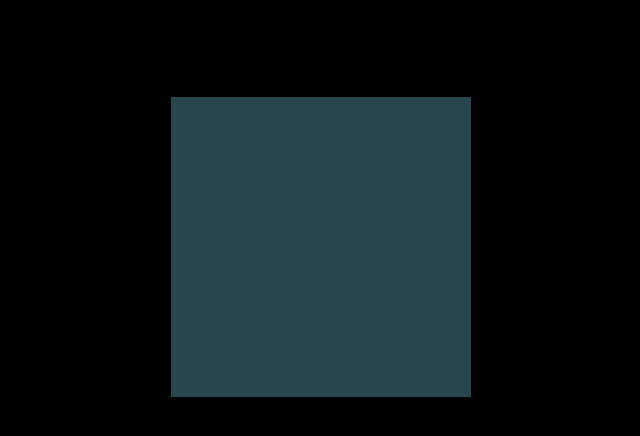
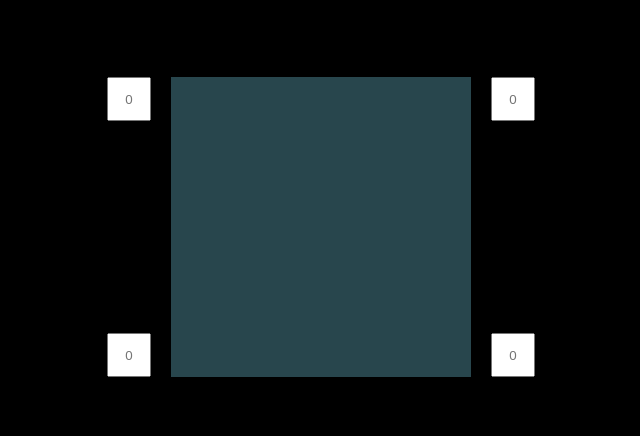
Before and after one commit to edf10/Border-Radius-Previewer, a plain HTML site: page index.html in a window 1280 px wide. Shown: the part 108-544 px from the top of the page, without its empty margins (319-959 px from the left). Drawn offline with Linux system fonts and the light colour scheme; files that its build step writes are made by us from their sources.

Commit message:
:art: improving the website's css and html

```diff
--- a/css/style.css
+++ b/css/style.css
@@ -8,20 +8,19 @@ body {
 }
 
 .content{
+    width: 100%;
     display: flex;
+    margin-top: 80px;
     justify-content: center;
-    align-items: center;
 }
 
 .box {
     width: 300px;
     height: 300px;
     background: #28464D;
-    margin-top: 100px;
 }
 
 h1 {
-    width: 100%;
     text-align: center;
     color: #999999;
     margin-top: 50px;
@@ -29,7 +28,22 @@ h1 {
     font-size: 36pt;
 }
 
-/* input {
-    width: 20px;
-    height: 20px;
-} */
+input {
+    width: 40px;
+    height: 40px;
+    text-align: center;
+}
+
+.div-01, .div-02{
+    display: flex;
+    flex-direction: column;
+    justify-content: space-between;
+}
+
+.div-01{
+    margin-right: 20px;
+}
+
+.div-02{
+    margin-left: 20px;
+}
--- a/index.html
+++ b/index.html
@@ -4,16 +4,21 @@
     <meta charset="UTF-8">
     <meta name="viewport" content="width=device-width, initial-scale=1.0">
     <title>Border-Radius Previewer</title>
-    <link rel="stylesheet" href="src/style.css">
+    <link rel="stylesheet" href="css/style.css">
 </head>
 <body>
     <h1>Border-Radius</h1>
     <div class="content">
-        <!-- <div><input type="wrapper" placeholder="0"></div>
-        <div><input type="wrapper" placeholder="0"></div>
-        <div><input type="wrapper" placeholder="0"></div>
-        <div><input type="wrapper" placeholder="0"></div> -->
+        <div class="div-01">
+            <div><input type="wrapper" id="top-left" placeholder="0"></div>
+            <div><input type="wrapper" id="bottom-left" placeholder="0"></div>
+        </div>
         <div class="box"></div>
+        <div class="div-02">
+            <div><input type="wrapper" id="top-right" placeholder="0"></div>
+            <div><input type="wrapper" id="bottom-right" placeholder="0"></div>
+        </div>
     </div>
 </body>
+<script src="js/script.js"></script>
 </html>
```
